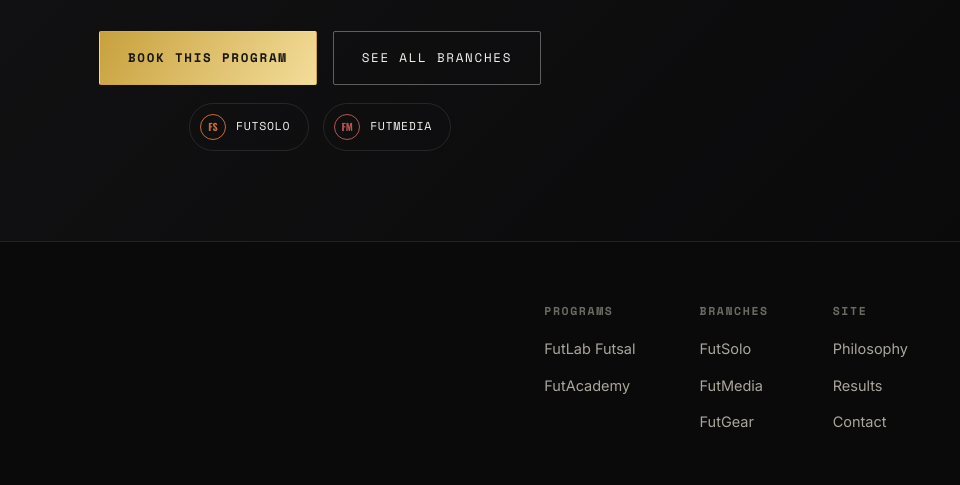
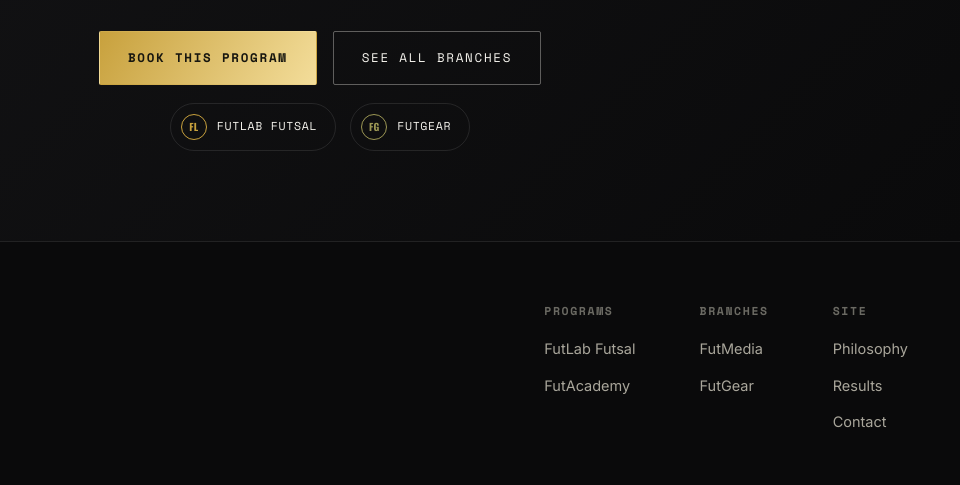
Before and after one commit to georgecaudwell/FutLab---Website, a plain HTML site: page futacademy.html in a window 1280 px wide. Shown: the part 2460-2945 px from the top of the page, 320-1280 px from the left. Drawn offline with nearby package versions, Linux system fonts and the light colour scheme.

Commit message:
Add files via upload

```diff
--- a/futacademy.html
+++ b/futacademy.html
@@ -516,13 +516,13 @@
       <a href="index.html#branches" class="btn btn-outline">See All Branches</a>
     </div>
     <div class="related-branches">
-      <a class="related-pill" href="futsolo.html" style="--rc2:#c76b3a">
-        <span class="rp-ring">FS</span>
-        <span class="rp-name">FutSolo</span>
+      <a class="related-pill" href="futsal.html" style="--rc2:#c8a13d">
+        <span class="rp-ring">FL</span>
+        <span class="rp-name">FutLab Futsal</span>
       </a>
-      <a class="related-pill" href="futmedia.html" style="--rc2:#b25555">
-        <span class="rp-ring">FM</span>
-        <span class="rp-name">FutMedia</span>
+      <a class="related-pill" href="futgear.html" style="--rc2:#9c9754">
+        <span class="rp-ring">FG</span>
+        <span class="rp-name">FutGear</span>
       </a>
     </div>
   </div>
@@ -545,7 +545,7 @@
         </div>
         <div class="footer-col">
           <h5>Branches</h5>
-          <ul><li><a href="futsolo.html">FutSolo</a></li><li><a href="futmedia.html">FutMedia</a></li><li><a href="futgear.html">FutGear</a></li></ul>
+          <ul><li><a href="futmedia.html">FutMedia</a></li><li><a href="futgear.html">FutGear</a></li></ul>
         </div>
         <div class="footer-col">
           <h5>Site</h5>
```
Also changed, not shown: futgear.html (+5 -5 lines), futmedia.html (+5 -5 lines), futsal.html (+4 -4 lines), index.html (+2 -13 lines).
